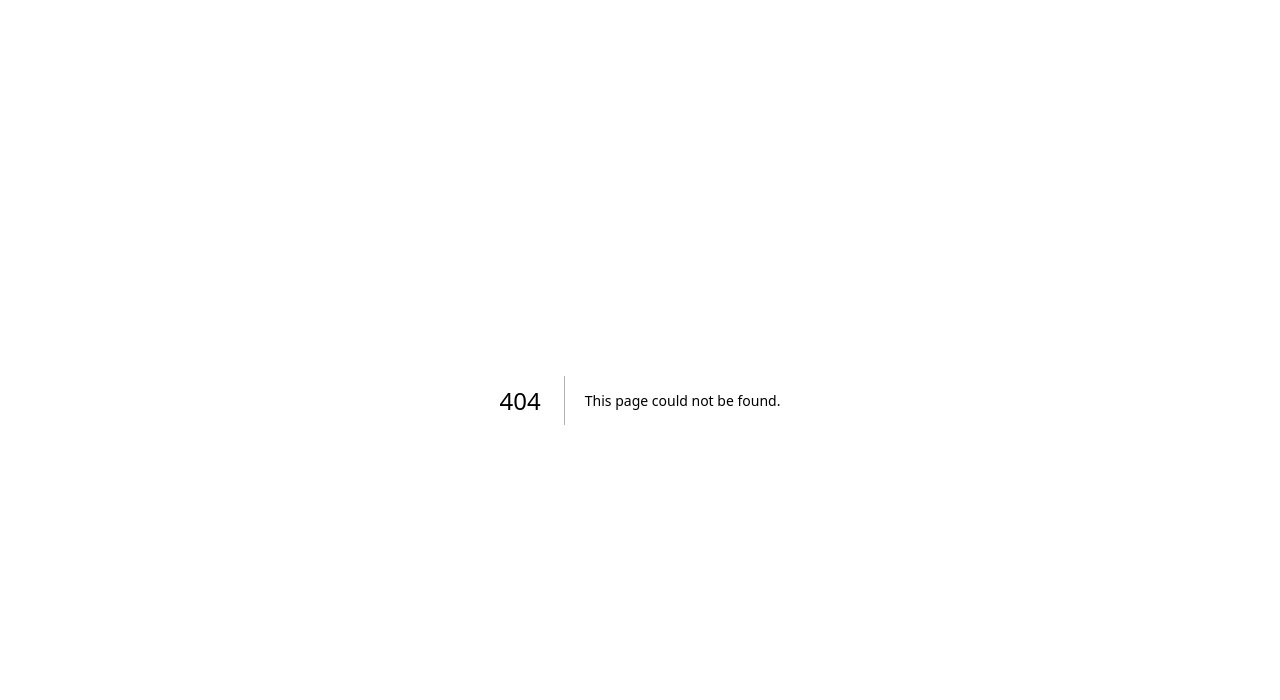
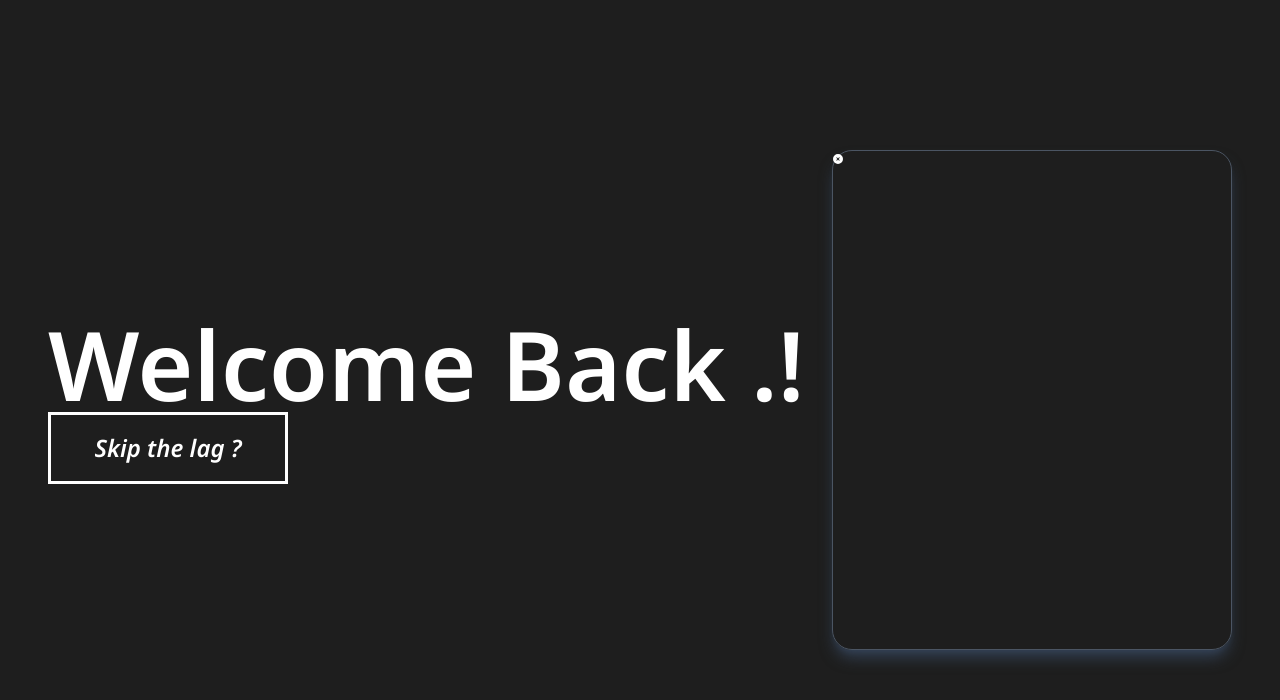
Before and after one commit to HariK-developer/stylist, a Next.js app: page /home in a window 1280 px wide. Before the commit this address had no page. Shown: the top 700 px of the page. Built offline with nearby package versions, Linux system fonts and the light colour scheme.

Commit message:
home page design

```diff
--- a/package.json
+++ b/package.json
@@ -9,6 +9,11 @@
     "lint": "next lint"
   },
   "dependencies": {
+    "@fortawesome/fontawesome-svg-core": "^6.6.0",
+    "@fortawesome/free-brands-svg-icons": "^6.6.0",
+    "@fortawesome/free-regular-svg-icons": "^6.6.0",
+    "@fortawesome/free-solid-svg-icons": "^6.6.0",
+    "@fortawesome/react-fontawesome": "^0.2.2",
     "next": "14.2.7",
     "react": "^18",
     "react-dom": "^18"
--- /dev/null
+++ b/src/app/home/page.tsx
@@ -0,0 +1,24 @@
+import { FontAwesomeIcon } from '@fortawesome/react-fontawesome'
+import { faCircleXmark } from '@fortawesome/free-solid-svg-icons'
+
+export default function Home() {
+    return (
+        <div className="bg-[#1E1E1E] min-h-screen flex items-center">
+            <div className="w-8/12 flex flex-col ml-12">
+                <p className="font-semibold text-white text-8xl font-noto">
+                    Welcome Back .!
+                </p>
+                <div className="w-60 h-[72px]  border-[3px] border-white flex items-center justify-center">
+                    <p className="text-white text-2xl font-notoSubFont">Skip the lag ?</p>
+                </div>
+            </div>
+            <div className="mr-12">
+                <div className="min-h-[500px] min-w-[400px]  rounded-[20px] border border-gray-600 shadow-lg shadow-slate-700">
+                    <div className='flex flex-end'>
+                    <FontAwesomeIcon color='white' width={10} height={10} icon={faCircleXmark} />
+                    </div>
+                </div>
+            </div>
+        </div>
+    );
+}
--- a/src/app/login/page.tsx
+++ b/src/app/login/page.tsx
@@ -20,11 +20,11 @@ export default function Login() {
             <p className="text-white font-noto text-2xl mb-1">Login</p>
             <p className="text-white text-xs font-notoMedium mb-2">Glad you are back.!</p>
             <input className="text-white font-notoRegular bg-transparent border border-slate-300 rounded-[12px] h-9 mb-3 placeholder:text-white px-2" type="text" placeholder="Username" />
-            <input  className="text-white font-notoRegular bg-transparent border border-slate-300 rounded-[12px] h-9 placeholder:text-white px-2 mb-2" type="text" placeholder="Password" />
+            <input className="text-white font-notoRegular bg-transparent border border-slate-300 rounded-[12px] h-9 placeholder:text-white px-2 mb-2" type="text" placeholder="Password" />
             <div className="flex mb-4 ">
               <input type="checkbox" /> <p className="text-white font-notoMedium text-xs ml-1">Remember me</p>
             </div>
-            <button className="text-white font-noto bg-gradient-to-r from-[#628EFF] via-[#8740CD] to-[#580475]  h-10 rounded-xl mb-2">Login</button>
+            <button className="text-white font-noto bg-gradient-to-r from-[#628EFF] via-[#8740CD] to-[#580475]  h-10 rounded-xl mb-2"><Link className='flex block w-full h-full items-center justify-center' href="/home">Login</Link></button>
             <button className="text-white font-notoMedium text-xs mb-8 cursor-pointer"><Link href="/forgot-password">Forgot Password</Link></button>
             <div className="flex items-center mb-2">
               <hr className="flex-grow border-t border-gray-300" />
--- a/src/app/page.tsx
+++ b/src/app/page.tsx
@@ -1,7 +1,7 @@
 import Login from "./login/page";
 
 
-export default function Home() {
+export default function App() {
   return (
    <Login></Login>
   );
```
Also changed, not shown: 1 other file (tests, documents, lock files or other folders).
